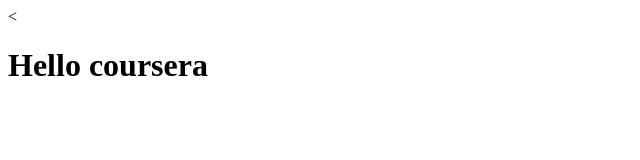
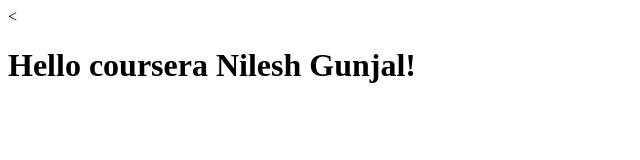
Before and after one commit to Ngunjal000/angularjs-course, a plain HTML site: page index.html in a window 1280 px wide. Shown: the whole page, without its empty margins (0-640 px from the left). Drawn offline with Linux system fonts and the light colour scheme.

Commit message:
First updation of web page

```diff
--- a/index.html
+++ b/index.html
@@ -5,6 +5,6 @@
     <title>Hello coursera</title>
   </head>
   <body>
-    <<h1>Hello coursera</h1>
+    <<h1>Hello coursera Nilesh Gunjal!</h1>
   </body>
 </html>
```
